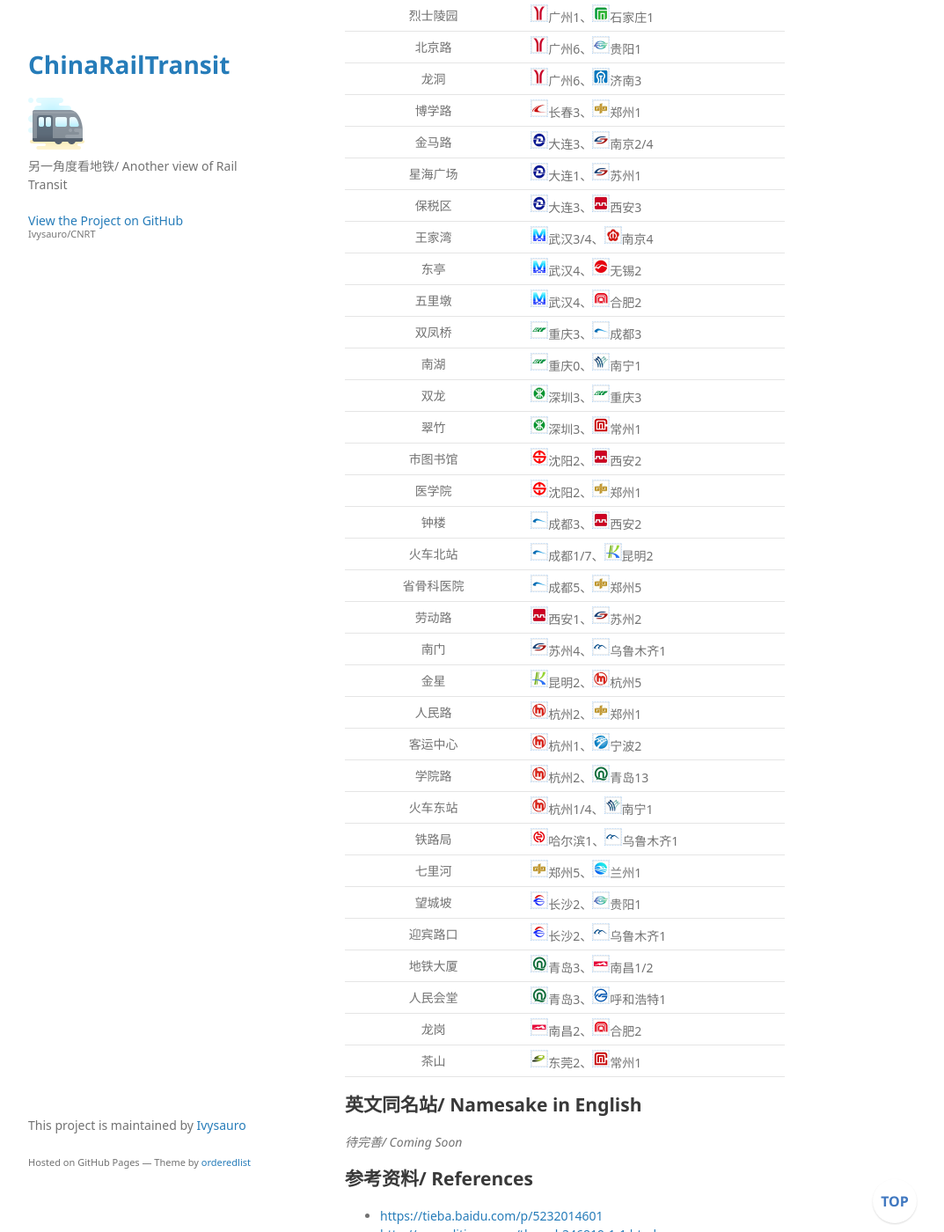
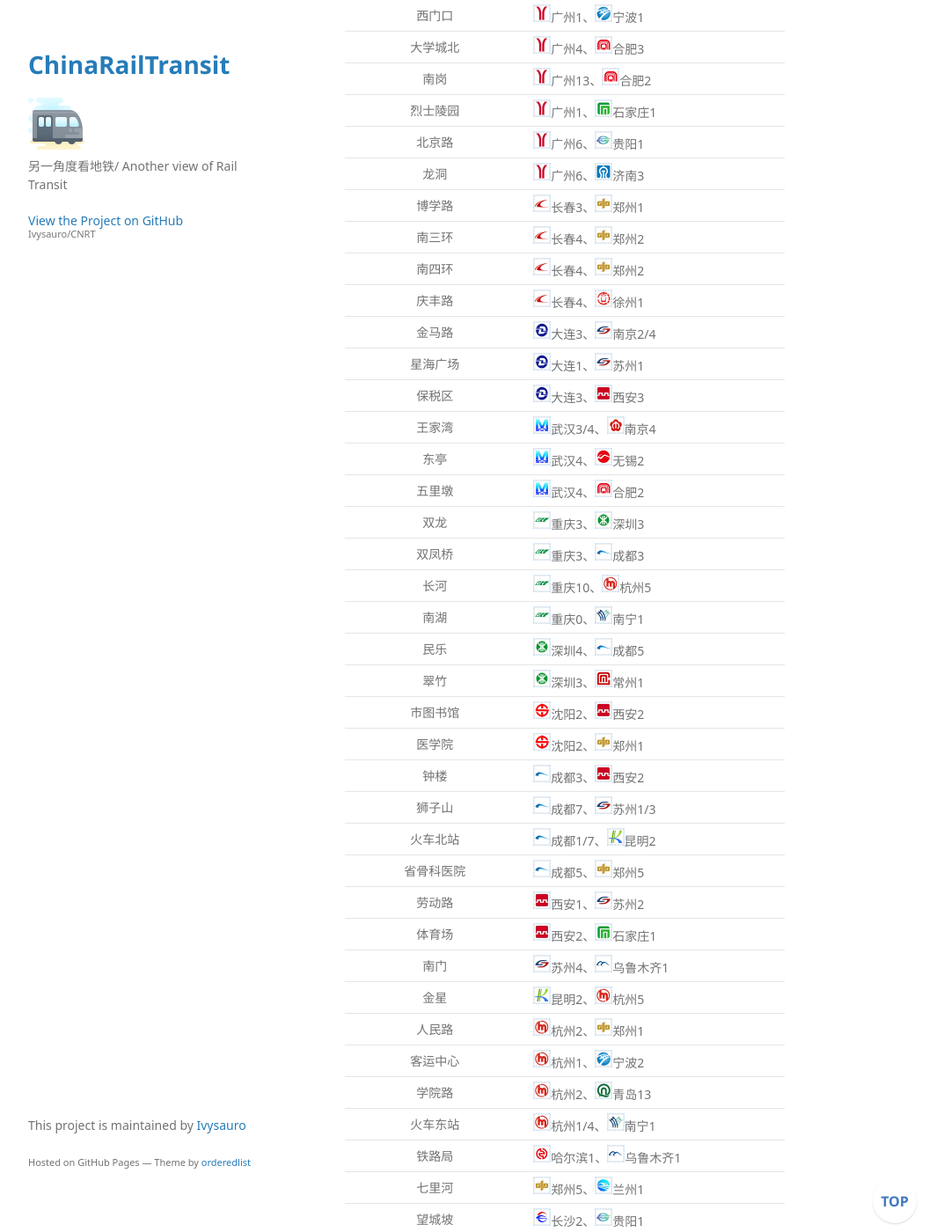
Before and after one commit to Ivysauro/CNRT, a Jekyll site: the page built from data/Namesake.md, in a window 1280 px wide and 1400 px high, scrolled down 3063 px. Shown: the whole window at 88% size, without its empty margins (178-1251 px from the left). Built offline with Jekyll 4.4.1, drawn with Linux system fonts in a browser that asks for light colours; some web fonts are replaced; our own code applies the rules of GitHub Pages for plain Markdown files; a script that is not in the unit is left out; some of the changed text lies outside the part shown.

Commit message:
🍊完成更新

```diff
--- a/data/Namesake.md
+++ b/data/Namesake.md
@@ -43,7 +43,7 @@
 
 | 站名/ Station Name | 归属/ Affiliated City |
 | :----------------: | :------------------- |
-| 石门 | <img src="https://raw.githubusercontent.com/Ivysauro/CNRT/master/images/city/bj.gif" width="20" hegiht="20"/>北京15、<img src="https://raw.githubusercontent.com/Ivysauro/CNRT/master/images/city/hk.gif" width="20" hegiht="20"/>香港马鞍山 |
+| 石门 | <img src="https://raw.githubusercontent.com/Ivysauro/CNRT/master/images/city/bj.gif" width="20" hegiht="20"/>北京15、<img src="https://raw.githubusercontent.com/Ivysauro/CNRT/master/images/city/hk.gif" width="20" hegiht="20"/>香港屯马 |
 | 复兴门 | <img src="https://raw.githubusercontent.com/Ivysauro/CNRT/master/images/city/bj.gif" width="20" hegiht="20"/>北京1/2、<img src="https://raw.githubusercontent.com/Ivysauro/CNRT/master/images/city/tj.gif" width="20" hegiht="20"/>天津1 |
 | 东大桥 | <img src="https://raw.githubusercontent.com/Ivysauro/CNRT/master/images/city/bj.gif" width="20" hegiht="20"/>北京6、<img src="https://raw.githubusercontent.com/Ivysauro/CNRT/master/images/city/cc.gif" width="20" hegiht="20"/>长春4 |
 | 奥林匹克公园 | <img src="https://raw.githubusercontent.com/Ivysauro/CNRT/master/images/city/bj.gif" width="20" hegiht="20"/>北京8/15、<img src="https://raw.githubusercontent.com/Ivysauro/CNRT/master/images/city/cc.gif" width="20" hegiht="20"/>长春8 |
@@ -61,11 +61,14 @@
 | 双桥 | <img src="https://raw.githubusercontent.com/Ivysauro/CNRT/master/images/city/bj.gif" width="20" hegiht="20"/>北京八通、<img src="https://raw.githubusercontent.com/Ivysauro/CNRT/master/images/city/hz.gif" width="20" hegiht="20"/>杭州5 |
 | 迪士尼 | <img src="https://raw.githubusercontent.com/Ivysauro/CNRT/master/images/city/hk.gif" width="20" hegiht="20"/>香港迪士尼、<img src="https://raw.githubusercontent.com/Ivysauro/CNRT/master/images/city/sh.gif" width="20" hegiht="20"/>上海11 |
 | 东涌 | <img src="https://raw.githubusercontent.com/Ivysauro/CNRT/master/images/city/hk.gif" width="20" hegiht="20"/>香港东涌、<img src="https://raw.githubusercontent.com/Ivysauro/CNRT/master/images/city/gz.gif" width="20" hegiht="20"/>广州4 |
-| 车公庙 | <img src="https://raw.githubusercontent.com/Ivysauro/CNRT/master/images/city/hk.gif" width="20" hegiht="20"/>香港马鞍山、<img src="https://raw.githubusercontent.com/Ivysauro/CNRT/master/images/city/sz.gif" width="20" hegiht="20"/>深圳1/7/9/11 |
+| 太和 | <img src="https://raw.githubusercontent.com/Ivysauro/CNRT/master/images/city/hk.gif" width="20" hegiht="20"/>香港东铁、<img src="https://raw.githubusercontent.com/Ivysauro/CNRT/master/images/city/gz.gif" width="20" hegiht="20"/>广州14 |
+| 车公庙 | <img src="https://raw.githubusercontent.com/Ivysauro/CNRT/master/images/city/hk.gif" width="20" hegiht="20"/>香港屯马、<img src="https://raw.githubusercontent.com/Ivysauro/CNRT/master/images/city/sz.gif" width="20" hegiht="20"/>深圳1/7/9/11 |
 | 罗湖 | <img src="https://raw.githubusercontent.com/Ivysauro/CNRT/master/images/city/hk.gif" width="20" hegiht="20"/>香港东铁、<img src="https://raw.githubusercontent.com/Ivysauro/CNRT/master/images/city/sz.gif" width="20" hegiht="20"/>深圳1 |
 | 土城 | <img src="https://raw.githubusercontent.com/Ivysauro/CNRT/master/images/city/tj.gif" width="20" hegiht="20"/>天津1、<img src="https://raw.githubusercontent.com/Ivysauro/CNRT/master/images/city/tp.gif" width="20" hegiht="20"/>台北板南 |
 | 和平路 | <img src="https://raw.githubusercontent.com/Ivysauro/CNRT/master/images/city/tj.gif" width="20" hegiht="20"/>天津3、<img src="https://raw.githubusercontent.com/Ivysauro/CNRT/master/images/city/dl.gif" width="20" hegiht="20"/>大连3 |
 | 文化中心 | <img src="https://raw.githubusercontent.com/Ivysauro/CNRT/master/images/city/tj.gif" width="20" hegiht="20"/>天津5/6、<img src="https://raw.githubusercontent.com/Ivysauro/CNRT/master/images/city/kh.gif" width="20" hegiht="20"/>高雄橘 |
+| 人民医院 | <img src="https://raw.githubusercontent.com/Ivysauro/CNRT/master/images/city/tj.gif" width="20" hegiht="20"/>天津6、<img src="https://raw.githubusercontent.com/Ivysauro/CNRT/master/images/city/wx.gif" width="20" hegiht="20"/>无锡1 |
+| 市民广场 | <img src="https://raw.githubusercontent.com/Ivysauro/CNRT/master/images/city/tj.gif" width="20" hegiht="20"/>天津9、<img src="https://raw.githubusercontent.com/Ivysauro/CNRT/master/images/city/cz.gif" width="20" hegiht="20"/>常州1 |
 | 人民医院 | <img src="https://raw.githubusercontent.com/Ivysauro/CNRT/master/images/city/tj.gif" width="20" hegiht="20"/>天津6、<img src="https://raw.githubusercontent.com/Ivysauro/CNRT/master/images/city/wx.gif" width="20" hegiht="20"/>无锡1 |
 | 小南门 | <img src="https://raw.githubusercontent.com/Ivysauro/CNRT/master/images/city/sh.gif" width="20" hegiht="20"/>上海9、<img src="https://raw.githubusercontent.com/Ivysauro/CNRT/master/images/city/tp.gif" width="20" hegiht="20"/>台北松山新店 |
 | 长寿路 | <img src="https://raw.githubusercontent.com/Ivysauro/CNRT/master/images/city/sh.gif" width="20" hegiht="20"/>上海7/13、<img src="https://raw.githubusercontent.com/Ivysauro/CNRT/master/images/city/gz.gif" width="20" hegiht="20"/>广州1 |
@@ -91,22 +94,29 @@
 | 北京路 | <img src="https://raw.githubusercontent.com/Ivysauro/CNRT/master/images/city/gz.gif" width="20" hegiht="20"/>广州6、<img src="https://raw.githubusercontent.com/Ivysauro/CNRT/master/images/city/gy.gif" width="20" hegiht="20"/>贵阳1 |
 | 龙洞 | <img src="https://raw.githubusercontent.com/Ivysauro/CNRT/master/images/city/gz.gif" width="20" hegiht="20"/>广州6、<img src="https://raw.githubusercontent.com/Ivysauro/CNRT/master/images/city/jn.gif" width="20" hegiht="20"/>济南3 |
 | 博学路 | <img src="https://raw.githubusercontent.com/Ivysauro/CNRT/master/images/city/cc.gif" width="20" hegiht="20"/>长春3、<img src="https://raw.githubusercontent.com/Ivysauro/CNRT/master/images/city/zz.gif" width="20" hegiht="20"/>郑州1 |
+| 南三环 | <img src="https://raw.githubusercontent.com/Ivysauro/CNRT/master/images/city/cc.gif" width="20" hegiht="20"/>长春4、<img src="https://raw.githubusercontent.com/Ivysauro/CNRT/master/images/city/zz.gif" width="20" hegiht="20"/>郑州2 |
+| 南四环 | <img src="https://raw.githubusercontent.com/Ivysauro/CNRT/master/images/city/cc.gif" width="20" hegiht="20"/>长春4、<img src="https://raw.githubusercontent.com/Ivysauro/CNRT/master/images/city/zz.gif" width="20" hegiht="20"/>郑州2 |
+| 庆丰路 | <img src="https://raw.githubusercontent.com/Ivysauro/CNRT/master/images/city/cc.gif" width="20" hegiht="20"/>长春4、<img src="https://raw.githubusercontent.com/Ivysauro/CNRT/master/images/city/xz.gif" width="20" hegiht="20"/>徐州1 |
 | 金马路 | <img src="https://raw.githubusercontent.com/Ivysauro/CNRT/master/images/city/dl.gif" width="20" hegiht="20"/>大连3、<img src="https://raw.githubusercontent.com/Ivysauro/CNRT/master/images/city/suz.gif" width="20" hegiht="20"/>南京2/4 |
 | 星海广场 | <img src="https://raw.githubusercontent.com/Ivysauro/CNRT/master/images/city/dl.gif" width="20" hegiht="20"/>大连1、<img src="https://raw.githubusercontent.com/Ivysauro/CNRT/master/images/city/suz.gif" width="20" hegiht="20"/>苏州1 |
 | 保税区 | <img src="https://raw.githubusercontent.com/Ivysauro/CNRT/master/images/city/dl.gif" width="20" hegiht="20"/>大连3、<img src="https://raw.githubusercontent.com/Ivysauro/CNRT/master/images/city/xa.gif" width="20" hegiht="20"/>西安3 |
 | 王家湾 | <img src="https://raw.githubusercontent.com/Ivysauro/CNRT/master/images/city/wh.gif" width="20" hegiht="20"/>武汉3/4、<img src="https://raw.githubusercontent.com/Ivysauro/CNRT/master/images/city/nj.gif" width="20" hegiht="20"/>南京4 |
 | 东亭 | <img src="https://raw.githubusercontent.com/Ivysauro/CNRT/master/images/city/wh.gif" width="20" hegiht="20"/>武汉4、<img src="https://raw.githubusercontent.com/Ivysauro/CNRT/master/images/city/wx.gif" width="20" hegiht="20"/>无锡2 |
 | 五里墩 | <img src="https://raw.githubusercontent.com/Ivysauro/CNRT/master/images/city/wh.gif" width="20" hegiht="20"/>武汉4、<img src="https://raw.githubusercontent.com/Ivysauro/CNRT/master/images/city/hf.gif" width="20" hegiht="20"/>合肥2 |
+| 双龙 | <img src="https://raw.githubusercontent.com/Ivysauro/CNRT/master/images/city/cq.gif" width="20" hegiht="20"/>重庆3、<img src="https://raw.githubusercontent.com/Ivysauro/CNRT/master/images/city/sz.gif" width="20" hegiht="20"/>深圳3 |
 | 双凤桥 | <img src="https://raw.githubusercontent.com/Ivysauro/CNRT/master/images/city/cq.gif" width="20" hegiht="20"/>重庆3、<img src="https://raw.githubusercontent.com/Ivysauro/CNRT/master/images/city/cd.gif" width="20" hegiht="20"/>成都3 |
+| 长河 | <img src="https://raw.githubusercontent.com/Ivysauro/CNRT/master/images/city/cq.gif" width="20" hegiht="20"/>重庆10、<img src="https://raw.githubusercontent.com/Ivysauro/CNRT/master/images/city/hz.gif" width="20" hegiht="20"/>杭州5 |
 | 南湖 | <img src="https://raw.githubusercontent.com/Ivysauro/CNRT/master/images/city/cq.gif" width="20" hegiht="20"/>重庆0、<img src="https://raw.githubusercontent.com/Ivysauro/CNRT/master/images/city/nn.gif" width="20" hegiht="20"/>南宁1 |
-| 双龙 | <img src="https://raw.githubusercontent.com/Ivysauro/CNRT/master/images/city/sz.gif" width="20" hegiht="20"/>深圳3、<img src="https://raw.githubusercontent.com/Ivysauro/CNRT/master/images/city/cq.gif" width="20" hegiht="20"/>重庆3 |
+| 民乐 | <img src="https://raw.githubusercontent.com/Ivysauro/CNRT/master/images/city/sz.gif" width="20" hegiht="20"/>深圳4、<img src="https://raw.githubusercontent.com/Ivysauro/CNRT/master/images/city/cd.gif" width="20" hegiht="20"/>成都5 |
 | 翠竹 | <img src="https://raw.githubusercontent.com/Ivysauro/CNRT/master/images/city/sz.gif" width="20" hegiht="20"/>深圳3、<img src="https://raw.githubusercontent.com/Ivysauro/CNRT/master/images/city/cz.gif" width="20" hegiht="20"/>常州1 |
 | 市图书馆 | <img src="https://raw.githubusercontent.com/Ivysauro/CNRT/master/images/city/sy.gif" width="20" hegiht="20"/>沈阳2、<img src="https://raw.githubusercontent.com/Ivysauro/CNRT/master/images/city/xa.gif" width="20" hegiht="20"/>西安2 |
 | 医学院 | <img src="https://raw.githubusercontent.com/Ivysauro/CNRT/master/images/city/sy.gif" width="20" hegiht="20"/>沈阳2、<img src="https://raw.githubusercontent.com/Ivysauro/CNRT/master/images/city/zz.gif" width="20" hegiht="20"/>郑州1 |
 | 钟楼 | <img src="https://raw.githubusercontent.com/Ivysauro/CNRT/master/images/city/cd.gif" width="20" hegiht="20"/>成都3、<img src="https://raw.githubusercontent.com/Ivysauro/CNRT/master/images/city/xa.gif" width="20" hegiht="20"/>西安2 |
+| 狮子山 | <img src="https://raw.githubusercontent.com/Ivysauro/CNRT/master/images/city/cd.gif" width="20" hegiht="20"/>成都7、<img src="https://raw.githubusercontent.com/Ivysauro/CNRT/master/images/city/suz.gif" width="20" hegiht="20"/>苏州1/3 |
 | 火车北站 | <img src="https://raw.githubusercontent.com/Ivysauro/CNRT/master/images/city/cd.gif" width="20" hegiht="20"/>成都1/7、<img src="https://raw.githubusercontent.com/Ivysauro/CNRT/master/images/city/km.gif" width="20" hegiht="20"/>昆明2 |
 | 省骨科医院 | <img src="https://raw.githubusercontent.com/Ivysauro/CNRT/master/images/city/cd.gif" width="20" hegiht="20"/>成都5、<img src="https://raw.githubusercontent.com/Ivysauro/CNRT/master/images/city/zz.gif" width="20" hegiht="20"/>郑州5 |
 | 劳动路 | <img src="https://raw.githubusercontent.com/Ivysauro/CNRT/master/images/city/xa.gif" width="20" hegiht="20"/>西安1、<img src="https://raw.githubusercontent.com/Ivysauro/CNRT/master/images/city/suz.gif" width="20" hegiht="20"/>苏州2 |
+| 体育场 | <img src="https://raw.githubusercontent.com/Ivysauro/CNRT/master/images/city/xa.gif" width="20" hegiht="20"/>西安2、<img src="https://raw.githubusercontent.com/Ivysauro/CNRT/master/images/city/sjz.gif" width="20" hegiht="20"/>石家庄1 |
 | 南门 | <img src="https://raw.githubusercontent.com/Ivysauro/CNRT/master/images/city/suz.gif" width="20" hegiht="20"/>苏州4、<img src="https://raw.githubusercontent.com/Ivysauro/CNRT/master/images/city/wlmq.gif" width="20" hegiht="20"/>乌鲁木齐1 |
 | 金星 | <img src="https://raw.githubusercontent.com/Ivysauro/CNRT/master/images/city/km.gif" width="20" hegiht="20"/>昆明2、<img src="https://raw.githubusercontent.com/Ivysauro/CNRT/master/images/city/hz.gif" width="20" hegiht="20"/>杭州5 |
 | 人民路 | <img src="https://raw.githubusercontent.com/Ivysauro/CNRT/master/images/city/hz.gif" width="20" hegiht="20"/>杭州2、<img src="https://raw.githubusercontent.com/Ivysauro/CNRT/master/images/city/zz.gif" width="20" hegiht="20"/>郑州1 |
@@ -121,6 +131,7 @@
 | 人民会堂 | <img src="https://raw.githubusercontent.com/Ivysauro/CNRT/master/images/city/qd.gif" width="20" hegiht="20"/>青岛3、<img src="https://raw.githubusercontent.com/Ivysauro/CNRT/master/images/city/hhht.gif" width="20" hegiht="20"/>呼和浩特1 |
 | 龙岗 | <img src="https://raw.githubusercontent.com/Ivysauro/CNRT/master/images/city/nc.gif" width="20" hegiht="20"/>南昌2、<img src="https://raw.githubusercontent.com/Ivysauro/CNRT/master/images/city/hf.gif" width="20" hegiht="20"/>合肥2 |
 | 茶山 | <img src="https://raw.githubusercontent.com/Ivysauro/CNRT/master/images/city/dg.gif" width="20" hegiht="20"/>东莞2、<img src="https://raw.githubusercontent.com/Ivysauro/CNRT/master/images/city/cz.gif" width="20" hegiht="20"/>常州1 |
+| 新桥 | <img src="https://raw.githubusercontent.com/Ivysauro/CNRT/master/images/city/wz.gif" width="20" hegiht="20"/>温州S1、<img src="https://raw.githubusercontent.com/Ivysauro/CNRT/master/images/city/cz.gif" width="20" hegiht="20"/>常州1 |
 
 ## 英文同名站/ Namesake in English
 
```
